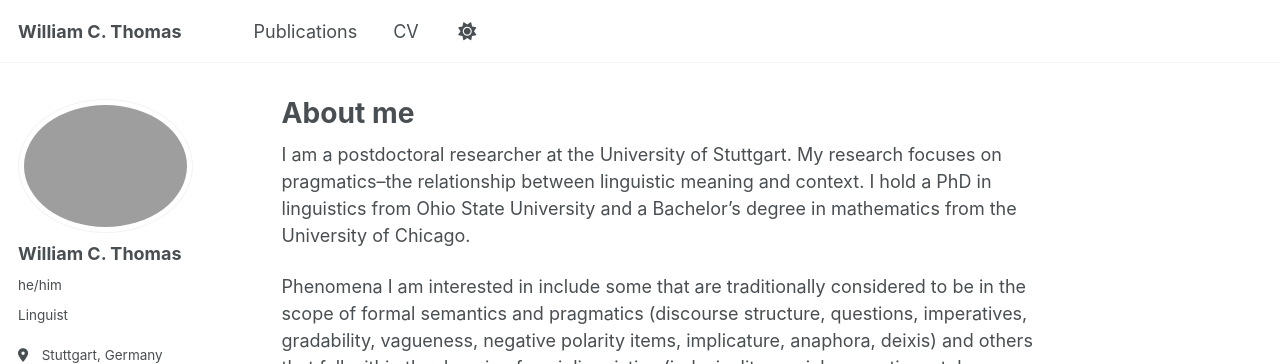
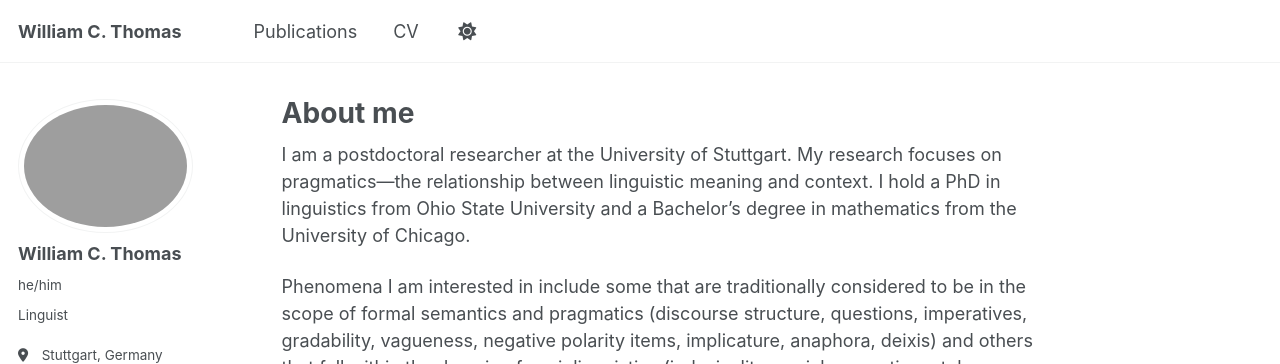
Before and after one commit to wm-t/wm-t.github.io, a Jekyll site: the page built from _pages/about.md, in a window 1280 px wide and 1052 px high. Shown: the top 364 px of the window. Built offline with Jekyll 4.4.1, drawn with Linux system fonts in a browser that asks for light colours; some web fonts are replaced; a script that is not in the unit is left out.

```diff
--- a/_pages/about.md
+++ b/_pages/about.md
@@ -7,7 +7,7 @@ redirect_from:
   - /about.html
 ---
 
-I am a postdoctoral researcher at the University of Stuttgart. My research focuses on pragmatics--the relationship between linguistic meaning and context. I hold a PhD in linguistics from Ohio State University and a Bachelor's degree in mathematics from the University of Chicago.
+I am a postdoctoral researcher at the University of Stuttgart. My research focuses on pragmatics---the relationship between linguistic meaning and context. I hold a PhD in linguistics from Ohio State University and a Bachelor's degree in mathematics from the University of Chicago.
 
 Phenomena I am interested in include some that are traditionally considered to be in the scope of formal semantics and pragmatics (discourse structure, questions, imperatives, gradability, vagueness, negative polarity items, implicature, anaphora, deixis) and others that fall within the domain of sociolinguistics (indexicality, social perception, style construction, enregisterment, politeness). I think that formal semantics/pragmatics can learn a lot from sociolinguistics and linguistic anthropology, so I am interested in developing more integrated theories of meaning through interdisciplinary dialogue.
 
```
